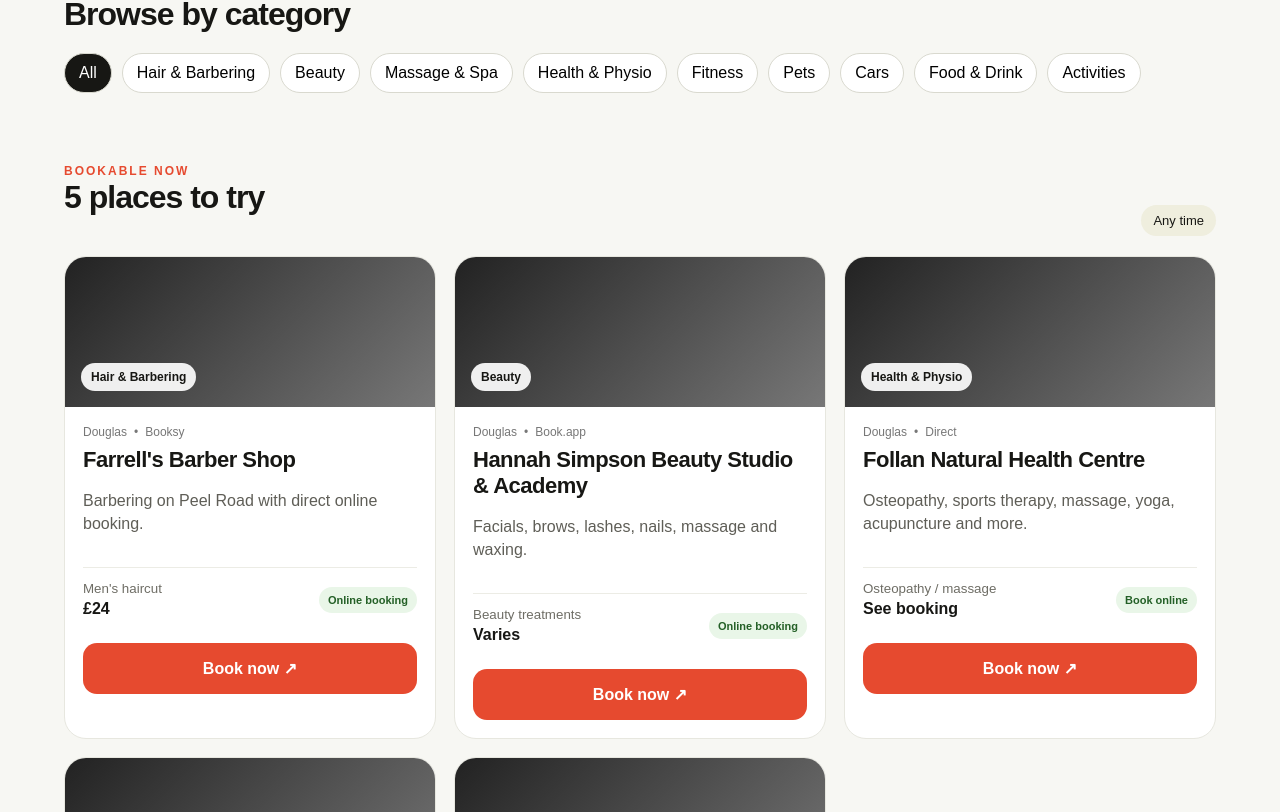
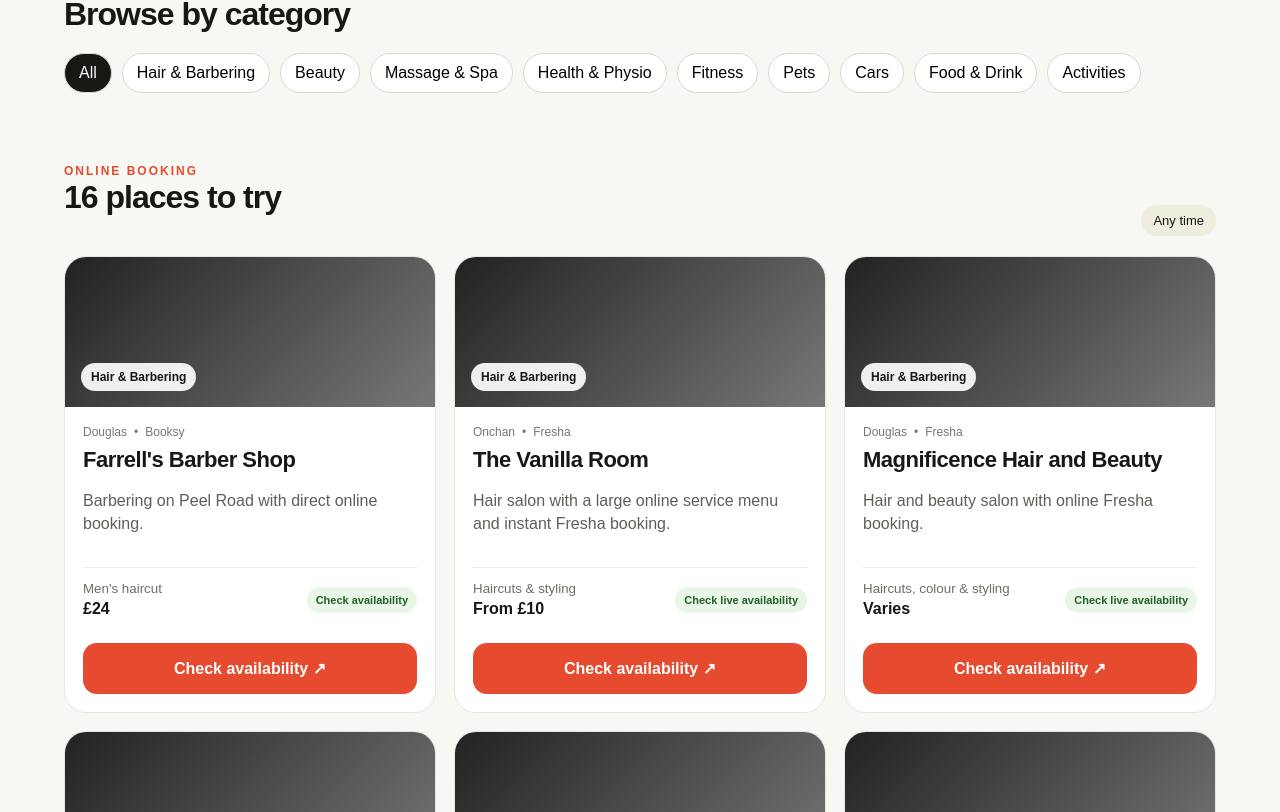
Before and after one commit to man710r-wq/bookit-im, a Next.js app: page / in a window 1280 px wide. Shown: the part 908-1720 px from the top of the page. Built offline with nearby package versions, Linux system fonts and the light colour scheme.

Commit message:
Expand Manx hair listings and clarify availability status

```diff
--- a/app/page.js
+++ b/app/page.js
@@ -3,66 +3,22 @@
 import { useMemo, useState } from 'react';
 
 const businesses = [
-  {
-    name: "Farrell's Barber Shop",
-    category: 'Hair & Barbering',
-    town: 'Douglas',
-    provider: 'Booksy',
-    service: "Men's haircut",
-    keywords: ['haircut', 'hair', 'barber', 'barbers', 'mens haircut', 'men'],
-    price: '£24',
-    availability: 'Online booking',
-    url: 'https://booksy.com/en-gb/13488_farrell-s-barber-shop_barber_1810785_douglas',
-    blurb: 'Barbering on Peel Road with direct online booking.'
-  },
-  {
-    name: 'Hannah Simpson Beauty Studio & Academy',
-    category: 'Beauty',
-    town: 'Douglas',
-    provider: 'Book.app',
-    service: 'Beauty treatments',
-    keywords: ['beauty', 'facial', 'facials', 'brows', 'lashes', 'nails', 'waxing', 'massage'],
-    price: 'Varies',
-    availability: 'Online booking',
-    url: 'https://hannah-simpson-beauty-studio--academy.book.app/book-now',
-    blurb: 'Facials, brows, lashes, nails, massage and waxing.'
-  },
-  {
-    name: 'Follan Natural Health Centre',
-    category: 'Health & Physio',
-    town: 'Douglas',
-    provider: 'Direct',
-    service: 'Osteopathy / massage',
-    keywords: ['osteopathy', 'osteopath', 'massage', 'sports therapy', 'yoga', 'acupuncture', 'physio', 'health'],
-    price: 'See booking',
-    availability: 'Book online',
-    url: 'https://www.follan.co.uk/',
-    blurb: 'Osteopathy, sports therapy, massage, yoga, acupuncture and more.'
-  },
-  {
-    name: 'King Spa',
-    category: 'Massage & Spa',
-    town: 'Douglas',
-    provider: 'Direct',
-    service: 'Spa day',
-    keywords: ['spa', 'massage', 'treatment', 'spa day'],
-    price: 'From £99',
-    availability: 'Book online',
-    url: 'https://www.kingspa.im/spa-days.html',
-    blurb: 'Spa days and treatments with online booking.'
-  },
-  {
-    name: 'Christol Beauty',
-    category: 'Beauty',
-    town: 'Douglas',
-    provider: 'Fresha',
-    service: 'Beauty treatments',
-    keywords: ['beauty', 'skincare', 'facial', 'facials', 'treatment'],
-    price: 'Varies',
-    availability: 'Instant confirmation',
-    url: 'https://www.fresha.com/a/christol-beauty-douglas-quay-chambers-b42p76we',
-    blurb: 'Skincare and rejuvenating treatments with instant booking.'
-  }
+  { name: "Farrell's Barber Shop", category: 'Hair & Barbering', town: 'Douglas', provider: 'Booksy', service: "Men's haircut", keywords: ['haircut','hair','barber','barbers','mens haircut','men'], price: '£24', availability: 'Check availability', url: 'https://booksy.com/en-gb/13488_farrell-s-barber-shop_barber_1810785_douglas', blurb: 'Barbering on Peel Road with direct online booking.' },
+  { name: 'The Vanilla Room', category: 'Hair & Barbering', town: 'Onchan', provider: 'Fresha', service: 'Haircuts & styling', keywords: ['haircut','hair','hairdresser','salon','barber','styling','colour'], price: 'From £10', availability: 'Check live availability', url: 'https://www.fresha.com/lp/en/bt/hair-salons/in/isle-of-man', blurb: 'Hair salon with a large online service menu and instant Fresha booking.' },
+  { name: 'Magnificence Hair and Beauty', category: 'Hair & Barbering', town: 'Douglas', provider: 'Fresha', service: 'Haircuts, colour & styling', keywords: ['haircut','hair','hairdresser','salon','colour','perm','styling'], price: 'Varies', availability: 'Check live availability', url: 'https://www.fresha.com/lp/en/bt/hair-salons/in/isle-of-man', blurb: 'Hair and beauty salon with online Fresha booking.' },
+  { name: 'Men only Barbertop Studio', category: 'Hair & Barbering', town: 'Douglas', provider: 'Fresha', service: 'Barbering', keywords: ['haircut','hair','barber','mens','kids haircut'], price: 'From £15', availability: 'Check live availability', url: 'https://www.fresha.com/lp/en/bt/hair-salons/in/im-douglas', blurb: 'Douglas barber studio bookable online through Fresha.' },
+  { name: 'Trey Barbers', category: 'Hair & Barbering', town: 'Douglas', provider: 'Fresha', service: 'Haircut & style', keywords: ['haircut','hair','barber','mens','children','style'], price: 'From £20', availability: 'Check live availability', url: 'https://www.fresha.com/lp/en/bt/hair-salons/in/im-douglas', blurb: 'Haircuts and restyles with online booking through Fresha.' },
+  { name: 'Just Barbering', category: 'Hair & Barbering', town: 'Onchan', provider: 'Fresha', service: 'Haircut & beard', keywords: ['haircut','hair','barber','beard','mens'], price: 'From £20', availability: 'Check live availability', url: 'https://www.fresha.com/lp/en/bt/barbers/in/isle-of-man', blurb: 'Onchan barber offering haircuts and beard services online.' },
+  { name: 'Renegade: Cuts and Clobber', category: 'Hair & Barbering', town: 'Douglas', provider: 'Fresha', service: 'Cut & finish', keywords: ['haircut','hair','barber','beard','restyle'], price: 'From £22', availability: 'Check live availability', url: 'https://www.fresha.com/lp/en/bt/barbers/in/isle-of-man', blurb: 'Douglas barber with online appointments through Fresha.' },
+  { name: 'Andrea Barbers', category: 'Hair & Barbering', town: 'Peel', provider: 'Fresha', service: 'Classic cut / skin fade', keywords: ['haircut','hair','barber','fade','mens'], price: 'From £20', availability: 'Check live availability', url: 'https://www.fresha.com/lp/en/bt/barbers/in/isle-of-man', blurb: 'Peel barber offering classic cuts and skin fades.' },
+  { name: 'Claire Quinn at Eternity Hair Specialists', category: 'Hair & Barbering', town: 'Douglas', provider: 'Fresha', service: 'Cut & finish', keywords: ['haircut','hair','hairdresser','salon','cut','colour'], price: 'From £22', availability: 'Check live availability', url: 'https://www.fresha.com/lp/en/tt/men%27s-haircuts/in/im-douglas', blurb: 'Douglas hair specialist with online Fresha booking.' },
+  { name: 'Lee Cowley Barbering', category: 'Hair & Barbering', town: 'Douglas', provider: 'Fresha', service: 'Haircuts & fades', keywords: ['haircut','hair','barber','fade','beard','mens'], price: 'From £24', availability: 'Check live availability', url: 'https://www.fresha.com/lp/en/tt/men%27s-haircuts/in/im-douglas', blurb: 'Barbering, fades and beard trims bookable online.' },
+  { name: 'Joanne at Eternity Hair Specialists', category: 'Hair & Barbering', town: 'Douglas', provider: 'Fresha', service: 'Cuts & styling', keywords: ['haircut','hair','hairdresser','salon','cut','styling'], price: 'From £22', availability: 'Check live availability', url: 'https://www.fresha.com/lp/en/tt/men%27s-haircuts/in/im-douglas', blurb: 'Douglas stylist with online Fresha appointments.' },
+  { name: 'Oh Dollys', category: 'Hair & Barbering', town: 'Douglas', provider: 'Fresha', service: 'Haircuts', keywords: ['haircut','hair','hairdresser','salon','gents','wet cut','dry cut'], price: 'From £15', availability: 'Check live availability', url: 'https://www.fresha.com/lp/en/tt/men%27s-haircuts/in/im-douglas', blurb: 'Douglas salon with a broad online service menu.' },
+  { name: 'Hannah Simpson Beauty Studio & Academy', category: 'Beauty', town: 'Douglas', provider: 'Book.app', service: 'Beauty treatments', keywords: ['beauty','facial','brows','lashes','nails','waxing','massage'], price: 'Varies', availability: 'Check availability', url: 'https://hannah-simpson-beauty-studio--academy.book.app/book-now', blurb: 'Facials, brows, lashes, nails, massage and waxing.' },
+  { name: 'Follan Natural Health Centre', category: 'Health & Physio', town: 'Douglas', provider: 'Direct', service: 'Osteopathy / massage', keywords: ['osteopathy','osteopath','massage','sports therapy','yoga','acupuncture','physio','health'], price: 'See booking', availability: 'Check availability', url: 'https://www.follan.co.uk/', blurb: 'Osteopathy, sports therapy, massage, yoga, acupuncture and more.' },
+  { name: 'King Spa', category: 'Massage & Spa', town: 'Douglas', provider: 'Direct', service: 'Spa day', keywords: ['spa','massage','treatment','spa day'], price: 'From £99', availability: 'Check availability', url: 'https://www.kingspa.im/spa-days.html', blurb: 'Spa days and treatments with online booking.' },
+  { name: 'Christol Beauty', category: 'Beauty', town: 'Douglas', provider: 'Fresha', service: 'Beauty treatments', keywords: ['beauty','skincare','facial','treatment'], price: 'Varies', availability: 'Check live availability', url: 'https://www.fresha.com/a/christol-beauty-douglas-quay-chambers-b42p76we', blurb: 'Skincare and rejuvenating treatments with online booking.' }
 ];
 
 const categories = ['All','Hair & Barbering','Beauty','Massage & Spa','Health & Physio','Fitness','Pets','Cars','Food & Drink','Activities'];
@@ -75,18 +31,8 @@ export default function Home() {
 
   const results = useMemo(() => {
     const query = what.trim().toLowerCase();
-
     return businesses.filter((b) => {
-      const haystack = [
-        b.name,
-        b.category,
-        b.service,
-        b.town,
-        b.provider,
-        b.blurb,
-        ...(b.keywords || [])
-      ].join(' ').toLowerCase();
-
+      const haystack = [b.name,b.category,b.service,b.town,b.provider,b.blurb,...(b.keywords || [])].join(' ').toLowerCase();
       const okWhat = !query || query.split(/\s+/).every(term => haystack.includes(term));
       const okCat = cat === 'All' || b.category === cat;
       const okWhere = where === 'Anywhere' || b.town === where;
@@ -94,88 +40,32 @@ export default function Home() {
     });
   }, [what, cat, where]);
 
-  const chooseCategory = (category) => {
-    setCat(category);
-    requestAnimationFrame(() => document.getElementById('results')?.scrollIntoView({ behavior: 'smooth', block: 'start' }));
-  };
-
-  const runSearch = () => {
-    document.getElementById('results')?.scrollIntoView({ behavior: 'smooth', block: 'start' });
-  };
+  const runSearch = () => document.getElementById('results')?.scrollIntoView({ behavior: 'smooth', block: 'start' });
+  const chooseCategory = (category) => { setCat(category); requestAnimationFrame(runSearch); };
+  const timeIsQualified = when === 'Any time';
 
   return <main>
-    <header className="topbar">
-      <div className="brand"><span>BookIt</span><b>.im</b></div>
-      <button type="button" className="ghost">For businesses</button>
-    </header>
-
+    <header className="topbar"><div className="brand"><span>BookIt</span><b>.im</b></div><button type="button" className="ghost">For businesses</button></header>
     <section className="hero">
-      <div className="eyebrow">ISLE OF MAN</div>
-      <h1>Book anything.<br/>Anywhere on the Island.</h1>
+      <div className="eyebrow">ISLE OF MAN</div><h1>Book anything.<br/>Anywhere on the Island.</h1>
       <p>Appointments, treatments, services, activities and more — without needing to know which booking app each business uses.</p>
-
       <div className="searchbox">
         <label htmlFor="what">What do you want to book?</label>
-        <input
-          id="what"
-          value={what}
-          onChange={e => setWhat(e.target.value)}
-          onKeyDown={e => { if (e.key === 'Enter') runSearch(); }}
-          placeholder="Haircut, massage, MOT, dinner…"
-        />
+        <input id="what" value={what} onChange={e=>setWhat(e.target.value)} onKeyDown={e=>{if(e.key==='Enter')runSearch();}} placeholder="Haircut, massage, MOT, dinner…" />
         <div className="row">
-          <select value={when} onChange={e => setWhen(e.target.value)} aria-label="When">
-            <option>ASAP</option><option>Today</option><option>Tomorrow</option><option>This weekend</option><option>Any time</option>
-          </select>
-          <select value={where} onChange={e => setWhere(e.target.value)} aria-label="Where">
-            <option>Anywhere</option><option>Douglas</option><option>Ramsey</option><option>Peel</option><option>Castletown</option>
-          </select>
+          <select value={when} onChange={e=>setWhen(e.target.value)} aria-label="When"><option>ASAP</option><option>Today</option><option>Tomorrow</option><option>This weekend</option><option>Any time</option></select>
+          <select value={where} onChange={e=>setWhere(e.target.value)} aria-label="Where"><option>Anywhere</option><option>Douglas</option><option>Onchan</option><option>Ramsey</option><option>Peel</option><option>Castletown</option></select>
         </div>
         <button type="button" className="primary" onClick={runSearch}>Find something to book</button>
+        {!timeIsQualified && <p style={{fontSize:'13px',margin:'10px 0 0',opacity:.72}}>Time selected: {when}. Live slot filtering is not connected yet, so results below are online-bookable businesses; use “Check availability” to confirm a slot.</p>}
       </div>
     </section>
-
-    <section className="categories">
-      <h2>Browse by category</h2>
-      <div className="chips">
-        {categories.map(c => (
-          <button
-            type="button"
-            className={cat === c ? 'chip active' : 'chip'}
-            onClick={() => chooseCategory(c)}
-            key={c}
-          >{c}</button>
-        ))}
-      </div>
+    <section className="categories"><h2>Browse by category</h2><div className="chips">{categories.map(c=><button type="button" className={cat===c?'chip active':'chip'} onClick={()=>chooseCategory(c)} key={c}>{c}</button>)}</div></section>
+    <section className="results" id="results">
+      <div className="resultsHead"><div><span className="eyebrow">ONLINE BOOKING</span><h2>{results.length} {results.length===1?'place':'places'} to try</h2></div><span className="when">{when}</span></div>
+      {!timeIsQualified && <p style={{marginTop:'-8px',marginBottom:'22px',opacity:.7}}>These results are not yet filtered by live appointment availability for {when.toLowerCase()}.</p>}
+      {results.length===0 ? <div className="cardbody"><h3>No matches yet</h3><p>Try a broader search or choose All categories.</p></div> : <div className="cards">{results.map(b=><article className="card" key={b.name}><div className="thumb"><span>{b.category}</span></div><div className="cardbody"><div className="meta"><span>{b.town}</span><span>•</span><span>{b.provider}</span></div><h3>{b.name}</h3><p>{b.blurb}</p><div className="service"><div><small>{b.service}</small><strong>{b.price}</strong></div><span className="status">{b.availability}</span></div><a className="book" href={b.url} target="_blank" rel="noreferrer">Check availability ↗</a></div></article>)}</div>}
     </section>
-
-    <section className="results" id="results">
-      <div className="resultsHead">
-        <div>
-          <span className="eyebrow">BOOKABLE NOW</span>
-          <h2>{results.length} {results.length === 1 ? 'place' : 'places'} to try</h2>
-        </div>
-        <span className="when">{when}</span>
-      </div>
-
-      {results.length === 0 ? (
-        <div className="cardbody"><h3>No matches yet</h3><p>Try a broader search or choose All categories.</p></div>
-      ) : (
-        <div className="cards">
-          {results.map(b => <article className="card" key={b.name}>
-            <div className="thumb"><span>{b.category}</span></div>
-            <div className="cardbody">
-              <div className="meta"><span>{b.town}</span><span>•</span><span>{b.provider}</span></div>
-              <h3>{b.name}</h3>
-              <p>{b.blurb}</p>
-              <div className="service"><div><small>{b.service}</small><strong>{b.price}</strong></div><span className="status">{b.availability}</span></div>
-              <a className="book" href={b.url} target="_blank" rel="noreferrer">Book now ↗</a>
-            </div>
-          </article>)}
-        </div>
-      )}
-    </section>
-
     <footer><div className="brand small"><span>BookIt</span><b>.im</b></div><p>Prototype — Isle of Man booking aggregator</p></footer>
   </main>;
 }
```
